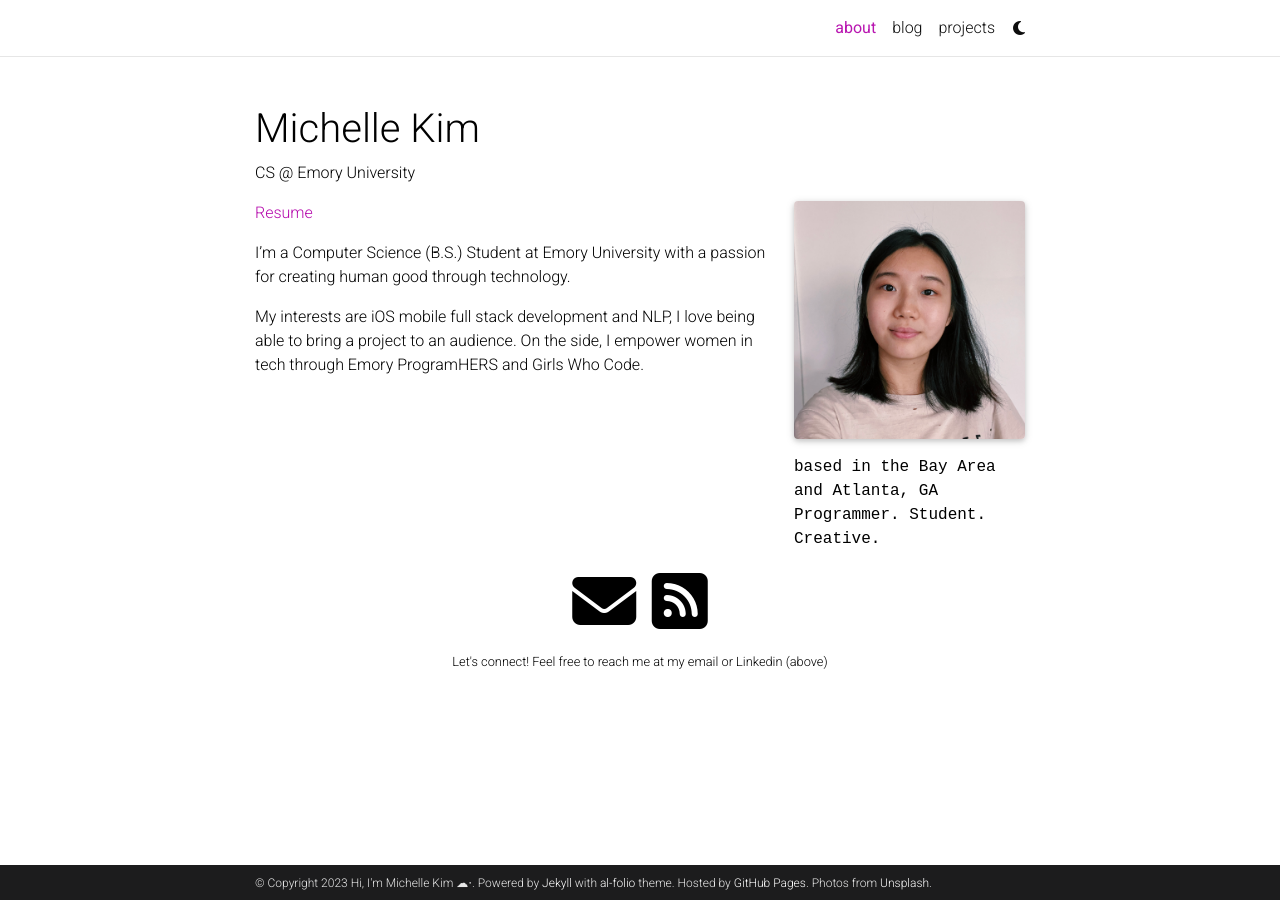
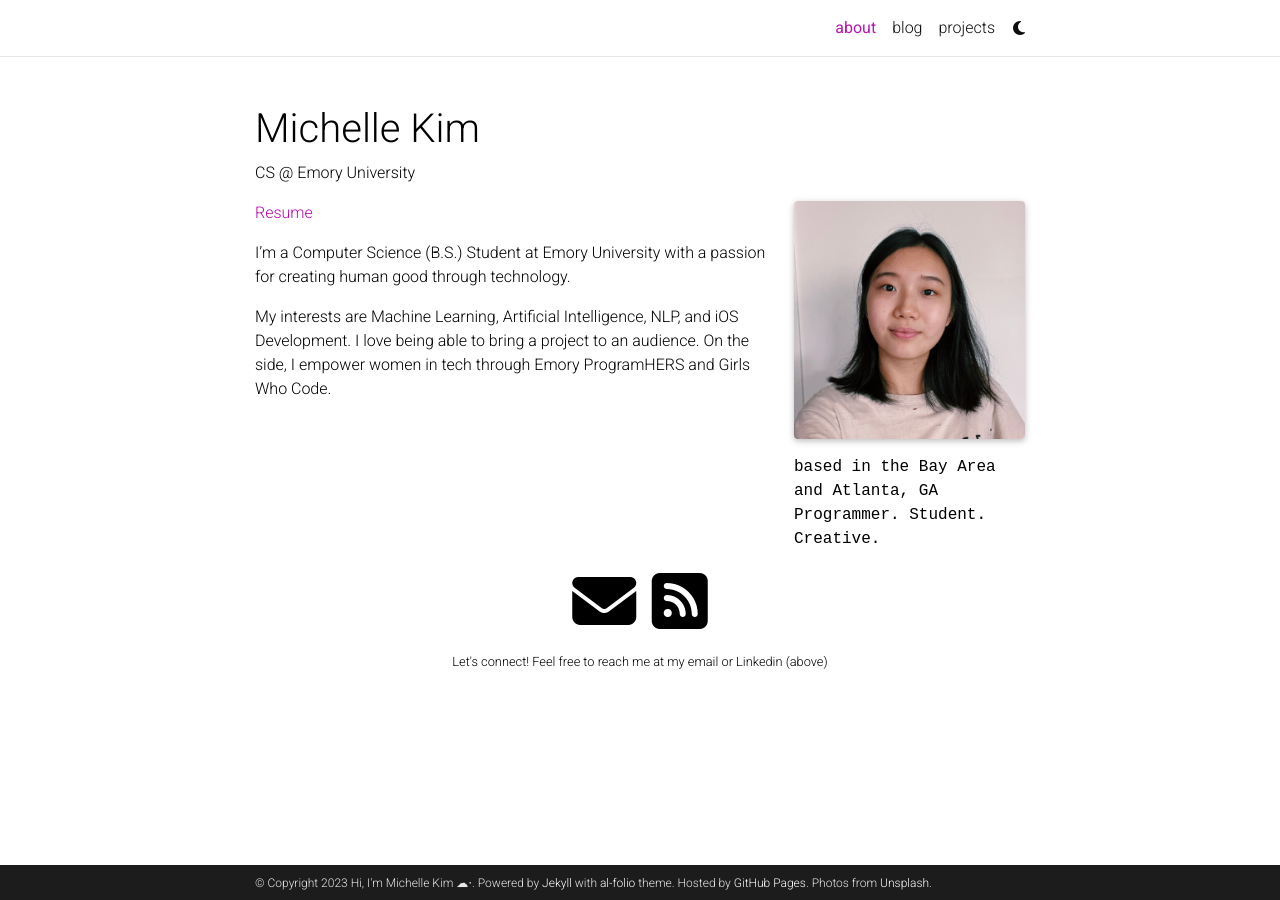
Before and after one commit to michellekim2/michellekim2.github.io, a Jekyll site: the page built from _pages/about.md, in a window 1280 px wide. Built offline with Jekyll 4.4.1, drawn with Linux system fonts in a browser that asks for light colours; full-size pictures stand in for the smaller copies a plugin makes; comment, search, counter and statistics services are not loaded; a style sheet for code colours, icons or effects is not loaded.

Commit message:
Update about.md

```diff
--- a/_pages/about.md
+++ b/_pages/about.md
@@ -22,4 +22,4 @@ social: true  # includes social icons at the bottom of the page
 
 I'm a Computer Science (B.S.) Student at Emory University with a passion for creating human good through technology.
 
-My interests are iOS mobile full stack development and NLP, I love being able to bring a project to an audience. On the side, I empower women in tech through Emory ProgramHERS and Girls Who Code.
+My interests are Machine Learning, Artificial Intelligence, NLP, and iOS Development. I love being able to bring a project to an audience. On the side, I empower women in tech through Emory ProgramHERS and Girls Who Code.
```
